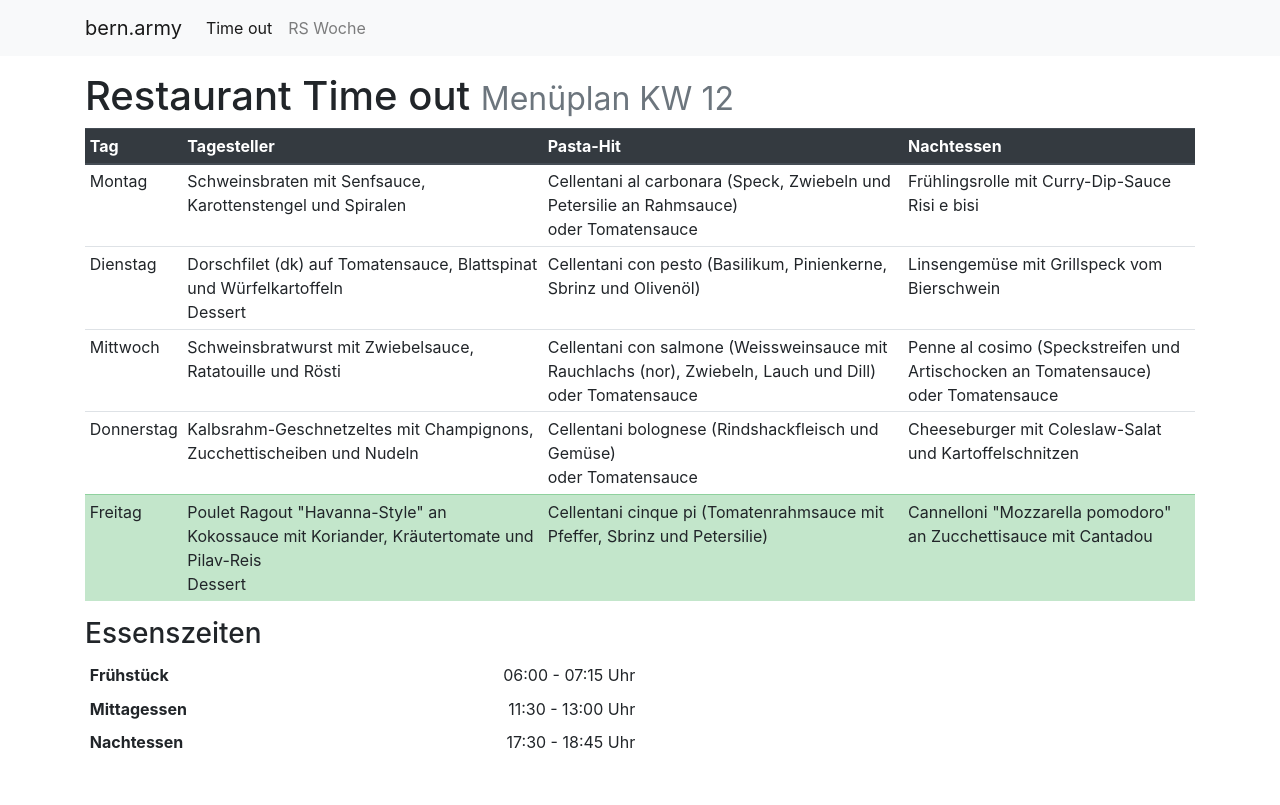
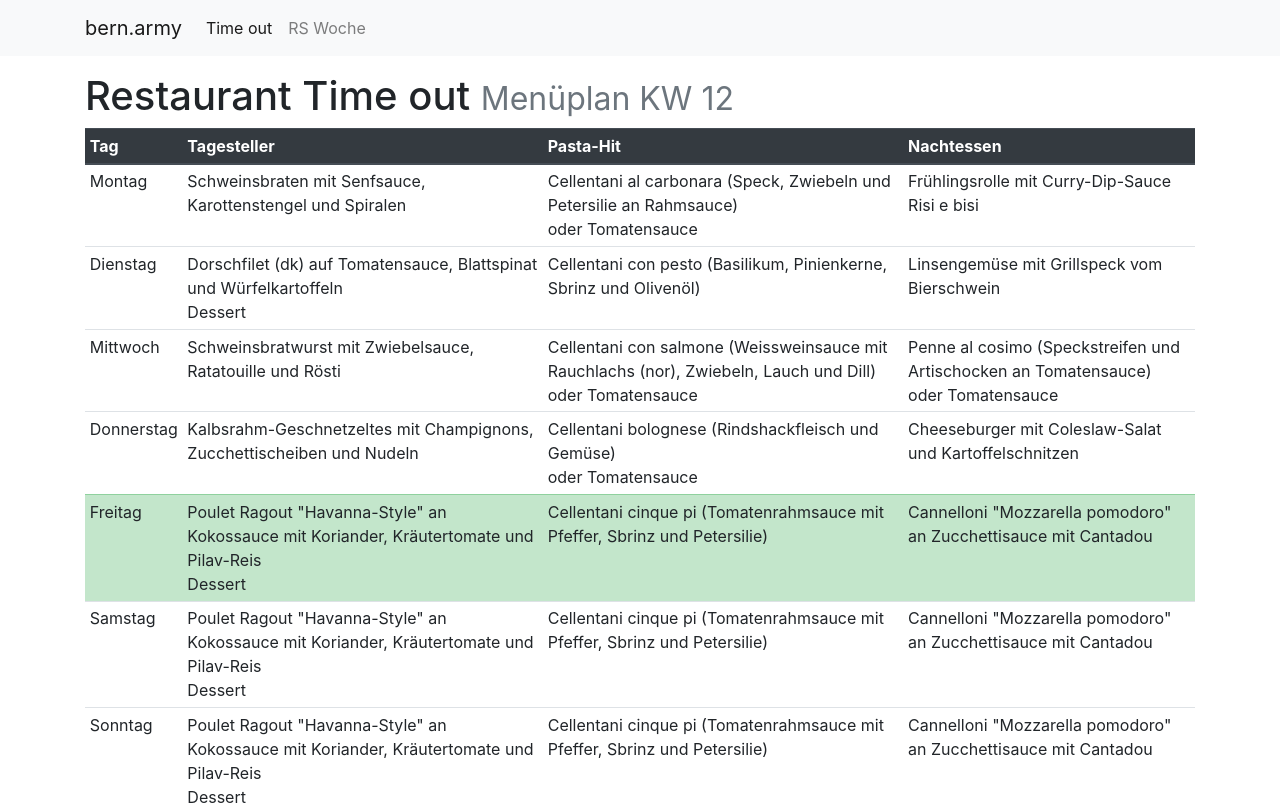
Before and after one commit to jmesserli/bern.army, a Nuxt app: page /timeout in a window 1280 px wide. Shown: the top 805 px of the page. Built offline with nearby package versions, Linux system fonts and the light colour scheme; what vue-matomo would draw is missing.

Commit message:
Update app to support saturday and sunday + small fix

```diff
--- a/assets/menu.json
+++ b/assets/menu.json
@@ -30,6 +30,18 @@
       "tagesteller": "Poulet Ragout \"Havanna-Style\" an Kokossauce mit Koriander, Kräutertomate und Pilav-Reis\nDessert",
       "pasta-hit": "Cellentani cinque pi (Tomatenrahmsauce mit Pfeffer, Sbrinz und Petersilie)",
       "nachtessen": "Cannelloni \"Mozzarella pomodoro\" an Zucchettisauce mit Cantadou"
+    },
+    "// Samstag",
+    {
+      "tagesteller": "Poulet Ragout \"Havanna-Style\" an Kokossauce mit Koriander, Kräutertomate und Pilav-Reis\nDessert",
+      "pasta-hit": "Cellentani cinque pi (Tomatenrahmsauce mit Pfeffer, Sbrinz und Petersilie)",
+      "nachtessen": "Cannelloni \"Mozzarella pomodoro\" an Zucchettisauce mit Cantadou"
+    },
+    "// Sonntag",
+    {
+      "tagesteller": "Poulet Ragout \"Havanna-Style\" an Kokossauce mit Koriander, Kräutertomate und Pilav-Reis\nDessert",
+      "pasta-hit": "Cellentani cinque pi (Tomatenrahmsauce mit Pfeffer, Sbrinz und Petersilie)",
+      "nachtessen": "Cannelloni \"Mozzarella pomodoro\" an Zucchettisauce mit Cantadou"
     }
   ]
 }
--- a/pages/index.vue
+++ b/pages/index.vue
@@ -1,4 +1,3 @@
-
 <template>
   <div class="container">
     <div class="row">
@@ -48,17 +47,13 @@
                   </td>
                 </tr>
                 <tr>
-                  <th scope="row">
-
-                  </th>
+                  <th scope="row" />
                   <td class="text-right">
                     12:30 - 14:00 Uhr
                   </td>
                 </tr>
                 <tr>
-                  <th scope="row">
-
-                  </th>
+                  <th scope="row" />
                   <td class="text-right">
                     17:00 - 18:30 Uhr
                   </td>
@@ -72,17 +67,13 @@
                   </td>
                 </tr>
                 <tr>
-                  <th scope="row">
-
-                  </th>
+                  <th scope="row" />
                   <td class="text-right">
                     12:30 - 13:30 Uhr
                   </td>
                 </tr>
                 <tr>
-                  <th scope="row">
-
-                  </th>
+                  <th scope="row" />
                   <td class="text-right">
                     16:00 - 17:30 Uhr
                   </td>
@@ -96,17 +87,13 @@
                   </td>
                 </tr>
                 <tr>
-                  <th scope="row">
-
-                  </th>
+                  <th scope="row" />
                   <td class="text-right">
                     12:30 - 13:00 Uhr
                   </td>
                 </tr>
                 <tr>
-                  <th scope="row">
-
-                  </th>
+                  <th scope="row" />
                   <td class="text-right">
                     16:15 - 18:30 Uhr
                   </td>
@@ -120,17 +107,13 @@
                   </td>
                 </tr>
                 <tr>
-                  <th scope="row">
-
-                  </th>
+                  <th scope="row" />
                   <td class="text-right">
                     12:30 - 13:30 Uhr
                   </td>
                 </tr>
                 <tr>
-                  <th scope="row">
-
-                  </th>
+                  <th scope="row" />
                   <td class="text-right">
                     16:00 - 18:30 Uhr
                   </td>
@@ -144,9 +127,7 @@
                   </td>
                 </tr>
                 <tr>
-                  <th scope="row">
-
-                  </th>
+                  <th scope="row" />
                   <td class="text-right">
                     12:30 - 17:00 Uhr
                   </td>
--- a/pages/timeout.vue
+++ b/pages/timeout.vue
@@ -73,7 +73,7 @@
 import moment from 'moment'
 import menu from '~/assets/menu.json'
 
-const dayOfWeek = moment().day()
+const dayOfWeek = moment().isoWeekday()
 
 export default {
   data() {
@@ -97,12 +97,14 @@ export default {
                 'Dienstag',
                 'Mittwoch',
                 'Donnerstag',
-                'Freitag'
+                'Freitag',
+                'Samstag',
+                'Sonntag'
               ]
-              let num = 0
+              let num = 1
               return function map(x) {
-                x.tag = weekdays[num]
-                x._rowVariant = dayOfWeek === num + 1 ? 'success' : 'default'
+                x.tag = weekdays[num - 1]
+                x._rowVariant = dayOfWeek === num ? 'success' : 'default'
 
                 num++
                 return x
@@ -114,7 +116,7 @@ export default {
   },
   computed: {
     outdated() {
-      const isoWeek = moment().week()
+      const isoWeek = moment().isoWeek()
       return isoWeek !== this.menu.week
     }
   }
```
Lines whose indentation alone changed are shown as unchanged.
